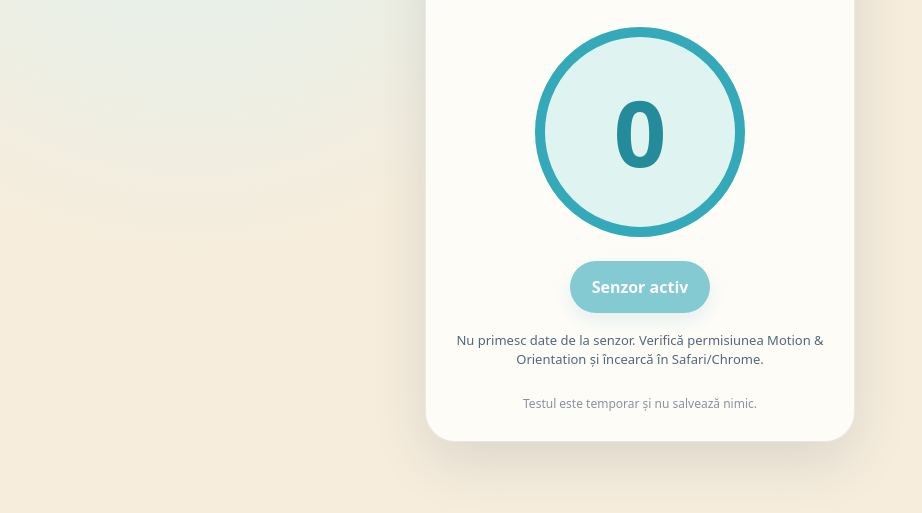
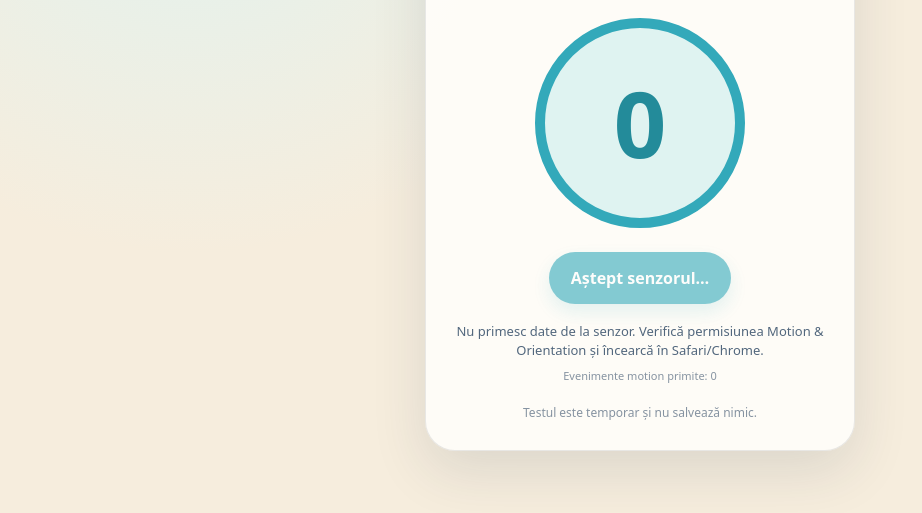
Before and after one commit to CalinRaduAlexandru/beckys-friends-platform, a website: page public/shake-test.html in a window 1280 px wide. Both pictures are taken after a click on the button "Pornește senzorul". Shown: the part 269-782 px from the top of the page, without its empty margins (0-922 px from the left). Drawn offline with Linux system fonts and the light colour scheme.

Commit message:
Make shake sensor status honest

```diff
--- a/public/shake-test.html
+++ b/public/shake-test.html
@@ -18,6 +18,7 @@
     button { min-height: 52px; padding: 0 22px; border: 0; border-radius: 999px; background: #33a9ba; color: white; font: inherit; font-weight: 850; cursor: pointer; box-shadow: 0 8px 18px rgba(51,169,186,.22); }
     button:disabled { opacity: .6; cursor: wait; }
     #status { min-height: 46px; margin-top: 18px; font-size: 13px; }
+    #diagnostic { display: block; min-height: 18px; color: #8693a1; font-size: 11px; }
     .hint { margin-top: 18px; color: #8693a1; font-size: 12px; }
   </style>
 </head>
@@ -29,12 +30,14 @@
     <div class="score" id="score" aria-live="polite">0</div>
     <button id="start" type="button">Pornește senzorul</button>
     <p id="status" role="status">Apasă butonul, apoi zgâlțâie telefonul.</p>
+    <small id="diagnostic">Evenimente motion primite: 0</small>
     <p class="hint">Testul este temporar și nu salvează nimic.</p>
   </main>
   <script>
     const score = document.getElementById('score');
     const start = document.getElementById('start');
     const status = document.getElementById('status');
+    const diagnostic = document.getElementById('diagnostic');
     let value = 0;
     let lastShake = 0;
     let previous = null;
@@ -49,9 +52,11 @@
     }
 
     function motion(event) {
+      motionEvents += 1;
+      diagnostic.textContent = `Evenimente motion primite: ${motionEvents}`;
+      if (motionEvents === 1) status.textContent = 'Date reale primite de la senzor. Zgâlțâie telefonul!';
       const acceleration = event.accelerationIncludingGravity || event.acceleration;
       if (!acceleration) return;
-      motionEvents += 1;
       const current = [acceleration.x || 0, acceleration.y || 0, acceleration.z || 0];
       if (!previous) { previous = current; return; }
       const change = Math.hypot(...current.map((axis, index) => axis - previous[index]));
@@ -75,8 +80,10 @@
         setTimeout(() => {
           if (!motionEvents) status.textContent = 'Nu primesc date de la senzor. Verifică permisiunea Motion & Orientation și încearcă în Safari/Chrome.';
         }, 2500);
-        status.textContent = 'Senzorul este pornit. Zgâlțâie telefonul!';
-        start.textContent = 'Senzor activ';
+        status.textContent = typeof DeviceMotionEvent.requestPermission === 'function'
+          ? 'Permisiune acordată. Aștept date reale de la senzor…'
+          : 'Browserul nu afișează un dialog pentru acest senzor. Aștept date reale…';
+        start.textContent = 'Aștept senzorul…';
       } catch (error) {
         start.disabled = false;
         start.textContent = 'Încearcă din nou';
```
